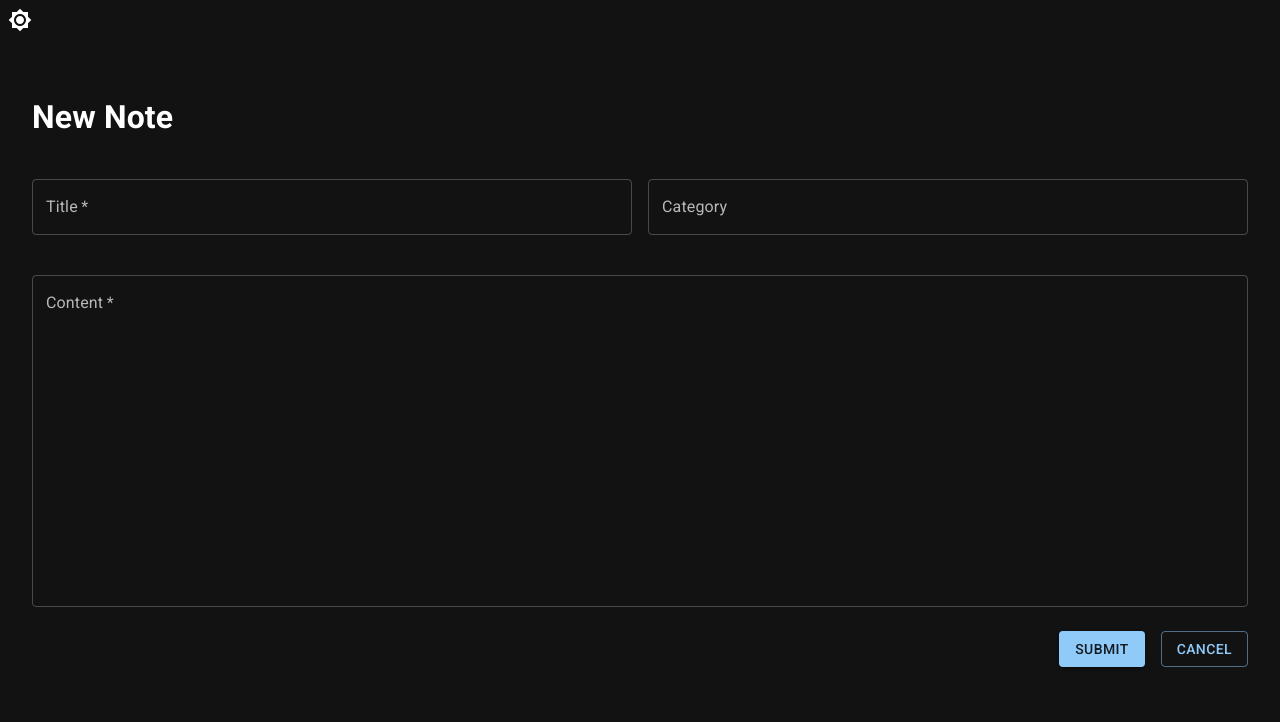
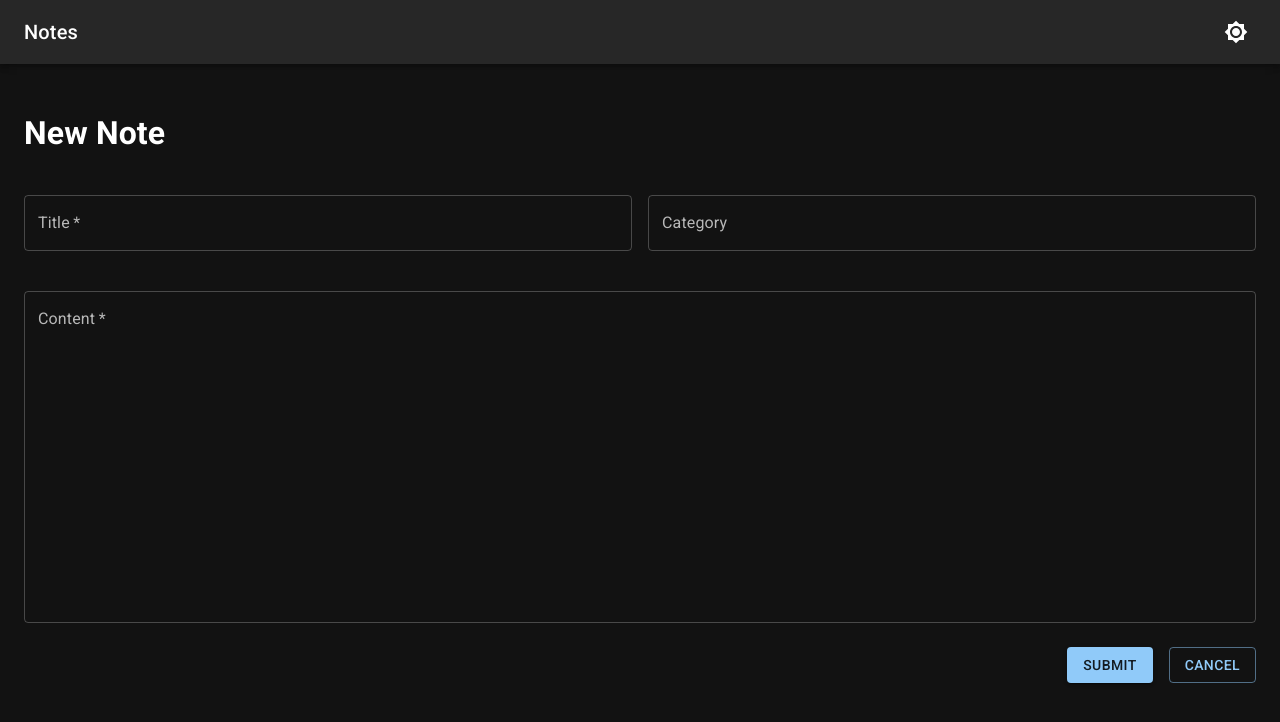
Before and after one commit to tomasesquivelgc/Note-Taking-App, a React (Vite) app: page /new in a window 1280 px wide. Shown: the top 722 px of the page. Built offline with nearby package versions, Linux system fonts and the light colour scheme.

Commit message:
add navbar and fix paddings

```diff
--- a/index.html
+++ b/index.html
@@ -6,7 +6,7 @@
     <meta name="viewport" content="width=device-width, initial-scale=1.0" />
     <title>Advanced Note Taker</title>
   </head>
-  <body style="margin: 0;">
+  <body style="margin: 0px; transition: background-color 0.3s ease, color 0.3s ease;">
     <div id="root"></div>
     <script type="module" src="/src/main.tsx"></script>
   </body>
--- a/src/App.tsx
+++ b/src/App.tsx
@@ -3,14 +3,13 @@ import NoteList from './components/NoteList';
 import NoteLayout from './components/NoteLayout';
 import { Routes, Route, Navigate } from 'react-router-dom';
 import { NewNote } from './components/NewNote';
-import { useMemo, useState, useEffect  } from 'react';
+import { useMemo, useState } from 'react';
 import { v4 as uuidv4 } from 'uuid';
 import { Note } from './components/Note';
 import { EditNote } from './components/EditNote';
 import { PaletteMode } from '@mui/material';
 import { createTheme, CssBaseline, ThemeProvider } from '@mui/material';
-import { IconButton } from '@mui/material';
-import { Brightness4, Brightness7 } from '@mui/icons-material';
+import Navbar from './components/Navbar';
 
 
 
@@ -42,25 +41,8 @@ export type Tag = {
 function App() {
   const [notes, setNotes] = useLocalStorage<RawNote[]>('NOTES', []);
   const [tags, setTags] = useLocalStorage<Tag[]>('TAGS', []);
-  // Add global styles for smooth transition
-  const globalStyles = `
-  body {
-    transition: background-color 0.3s ease, color 0.3s ease;
-  }
-  `;
-
-
   const [mode, setMode] = useState<PaletteMode>('dark'); // Explicitly type the mode state
 
-  useEffect(() => {
-    // Inject the global styles into the head of the document
-    const style = document.createElement('style');
-    style.innerHTML = globalStyles;
-    document.head.appendChild(style);
-    return () => {
-      document.head.removeChild(style);
-    };
-  }, []);
 
   const theme = useMemo(() => createTheme({
     typography: {
@@ -134,9 +116,7 @@ function App() {
   return (
     <ThemeProvider theme={theme}>
       <CssBaseline />
-      <IconButton onClick={toggleTheme} color="inherit">
-        {mode === 'dark' ? <Brightness7 /> : <Brightness4 />}
-      </IconButton>
+      <Navbar toggleTheme={toggleTheme} mode={mode} />
       <Routes>
         <Route path="/" element={<NoteList notes={notesWithTags} availableTags={tags} updateTag={updateTag} deleteTag={deleteTag} />} />
         <Route path="/new" element={<NewNote onSubmit={onCreateNote} onAddTag={addTag} availableTags={tags} />} />
--- a/src/components/EditNote.tsx
+++ b/src/components/EditNote.tsx
@@ -12,7 +12,7 @@ type EditNoteProps = {
 export function EditNote({onSubmit, onAddTag, availableTags}: EditNoteProps) {
   const note = useNote();
   return (
-    <Box p={4}>
+    <Box p={3}>
       <h1>Edit Note</h1>
       <NoteForm
         title={note.title}
--- /dev/null
+++ b/src/components/Navbar.tsx
@@ -0,0 +1,17 @@
+import { AppBar, Toolbar, Typography, IconButton, PaletteMode } from '@mui/material';
+import { Brightness4, Brightness7 } from '@mui/icons-material';
+
+export default function Navbar({ toggleTheme, mode}: {toggleTheme: () => void, mode: PaletteMode}){
+  return (
+    <AppBar position="static">
+      <Toolbar>
+        <Typography variant="h6" component="div" sx={{ flexGrow: 1 }}>
+          Notes
+        </Typography>
+        <IconButton onClick={toggleTheme} color="inherit">
+        {mode === 'dark' ? <Brightness7 /> : <Brightness4 />}
+      </IconButton>
+      </Toolbar>
+    </AppBar>
+  );
+}
--- a/src/components/NewNote.tsx
+++ b/src/components/NewNote.tsx
@@ -10,7 +10,7 @@ type newNoteProps = {
 
 export function NewNote({onSubmit, onAddTag, availableTags}: newNoteProps) {
   return (
-    <Box p={4}>
+    <Box p={3}>
       <h1>New Note</h1>
       <NoteForm onSubmit={onSubmit} onAddTag={onAddTag} availableTags={availableTags} />
     </Box>
--- a/src/components/Note.tsx
+++ b/src/components/Note.tsx
@@ -11,7 +11,7 @@ export function Note({onDelete}: NoteProps){
   const note = useNote();
   const navigate = useNavigate();
   return (
-    <Grid container p={4} spacing={2} alignItems={"center"}>
+    <Grid container p={3} spacing={2} alignItems={"center"}>
       <Grid item xs={6}>
           <h1>{note.title}</h1>
           <Stack direction={"row"} spacing={1} >
--- a/src/components/NoteList.tsx
+++ b/src/components/NoteList.tsx
@@ -32,7 +32,7 @@ export default function NoteList({ availableTags, notes, updateTag, deleteTag }:
 
   return (
     <>
-      <Grid container alignItems="center" width={"100%"} p={4}  gap={2}>
+      <Grid container alignItems="center" width={"100%"} p={3}  gap={2}>
         <Stack direction={"row"} width={"100%"} alignItems={"center"}>
           <Grid item xs={5}>
           <h1>Notes</h1>
```
